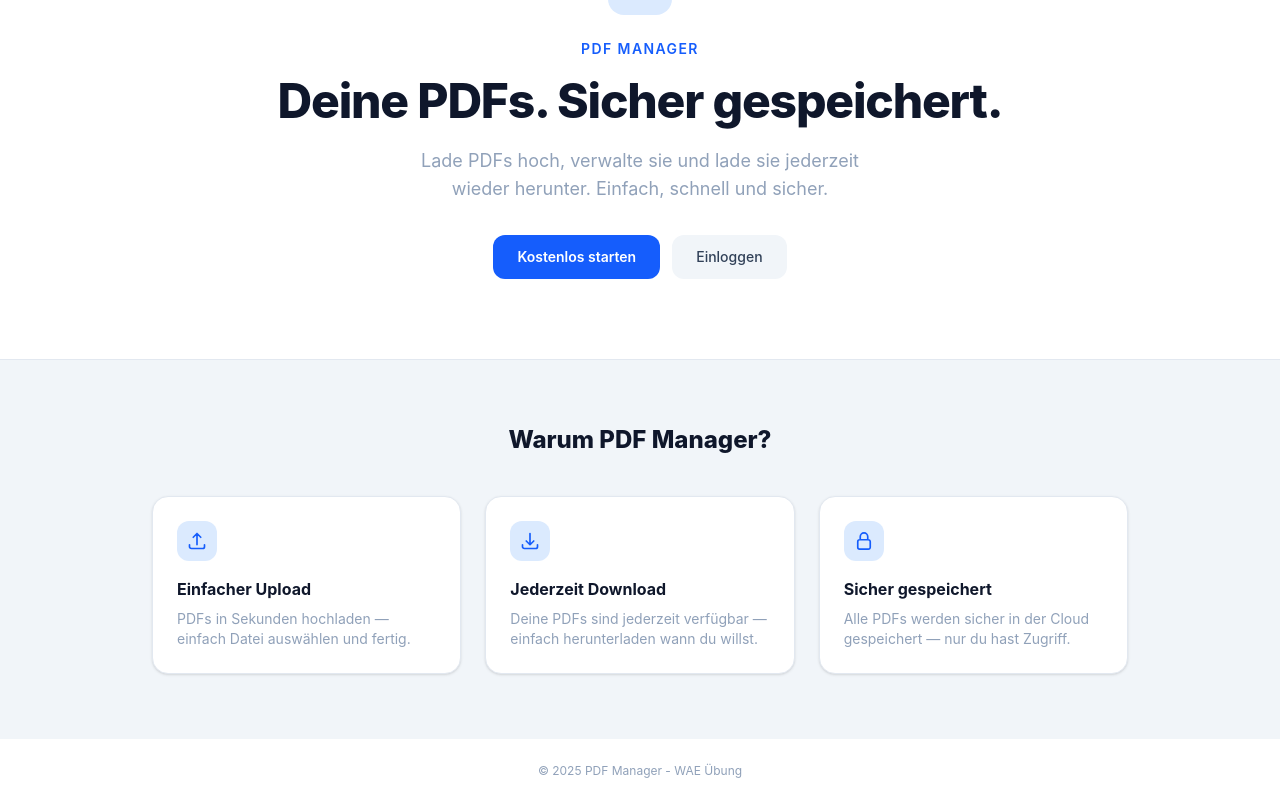
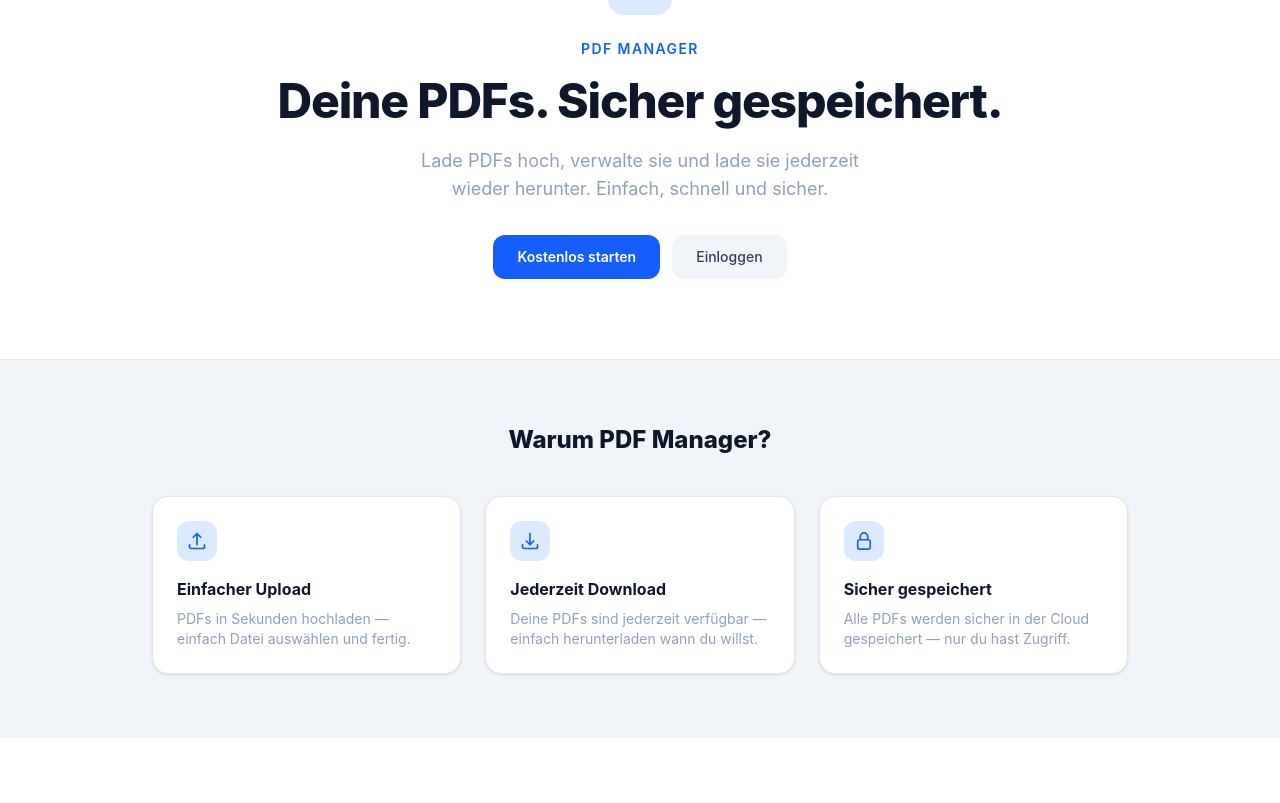
Before and after one commit to ajsmuh/PDF-Management, a SvelteKit app: page / in a window 1280 px wide. Shown: the part 186-989 px from the top of the page. After the commit the page ends 924 px from the top, so only its background shows below. Built offline with nearby package versions, Linux system fonts and the light colour scheme; no server answers.

Commit message:
remove footer from layout

```diff
--- a/src/routes/+layout.svelte
+++ b/src/routes/+layout.svelte
@@ -83,8 +83,5 @@
     <main class="flex-1">
         {@render children()}
     </main>
-    <!-- Footer -->
-    <footer class="bg-white border-t border-slate-100 py-6 text-center text-slate-400 text-xs">
-        © 2025 PDF Manager - WAE Übung
-    </footer>
+
 </div>
```
